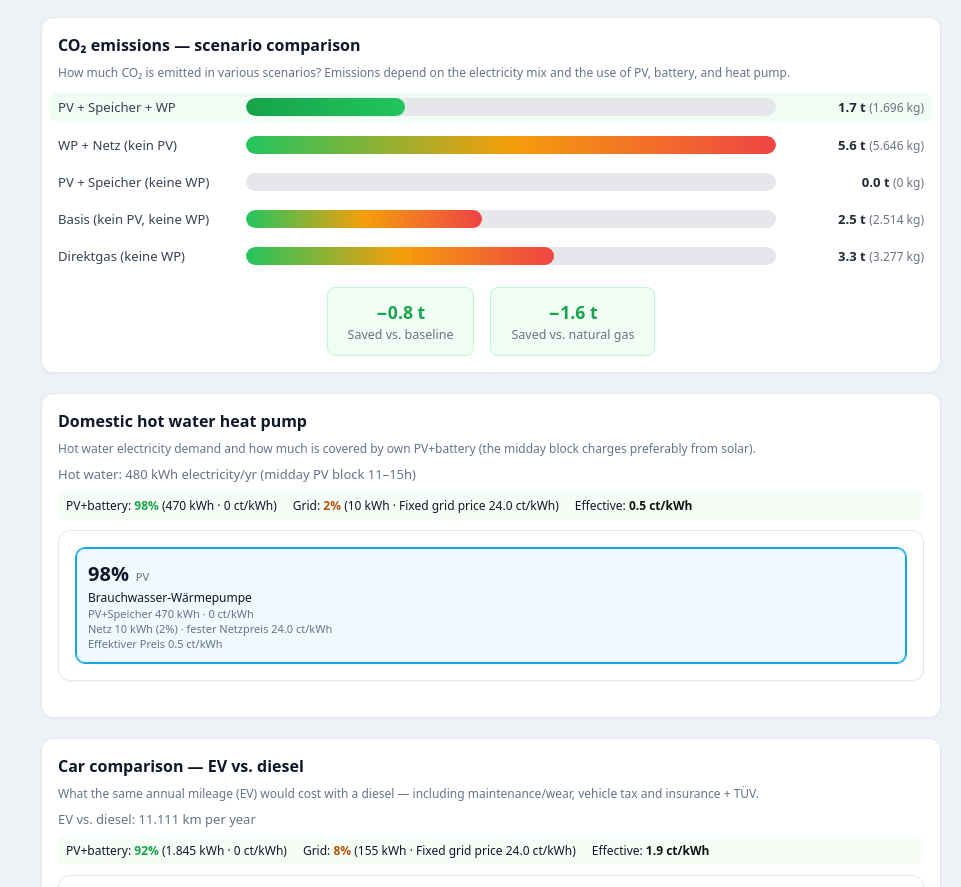
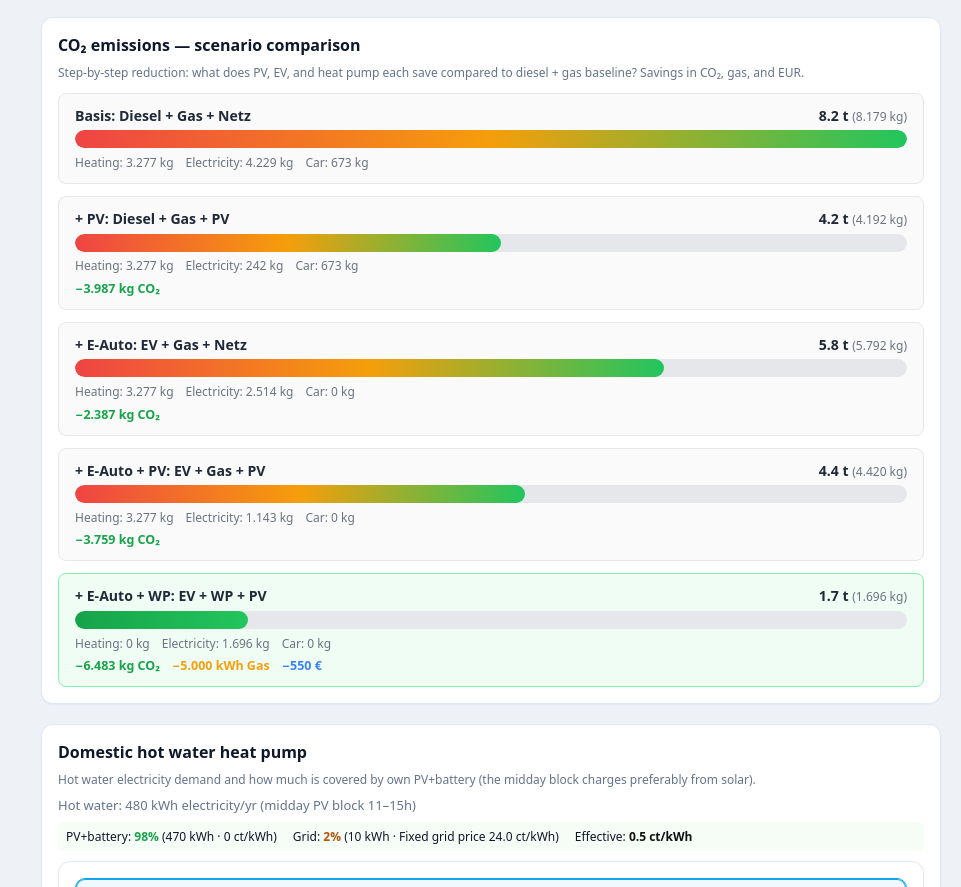
Before and after one commit to jazzmuesli/pvr.jazzmuesli.github.io, a website built with Vite: page index.html in a window 1280 px wide. Shown: the part 6263-7150 px from the top of the page, without its empty margins (319-1280 px from the left). Built offline with nearby package versions, Linux system fonts and the light colour scheme.

Commit message:
add co2 calculation and gas savings

```diff
--- a/src/calc/report.ts
+++ b/src/calc/report.ts
@@ -352,7 +352,7 @@ export interface GridMix {
 export const CO2_EMISSION_FACTORS: GridMixShares = {
   wind: 0.011,
   solar: 0.041,
-  gas: 1.0,     // at ~45% plant efficiency → ~1.0 kg CO2/kWh electricity
+  gas: 1.0,     // at ~45% plant efficiency → ~1.0 kg CO₂/kWh electricity
   coal: 0.95,
   biomass: 0.05,
   hydro: 0.005,
@@ -360,34 +360,43 @@ export const CO2_EMISSION_FACTORS: GridMixShares = {
 };
 
 /** CO2 emission factor for natural gas burned directly (heating). */
-export const CO2_GAS_DIRECT = 0.201; // kg CO2/kWh (German gas)
+export const CO2_GAS_DIRECT = 0.201; // kg CO₂/kWh (German gas)
+
+/** CO2 emission factor for diesel (tank-to-wheel). */
+export const CO2_DIESEL = 0.264; // kg CO₂/kWh diesel ≈ 2.64 kg CO₂/liter
+
+/** Diesel car energy demand: ~17 kWh/100km (≈ 6 l/100km). */
+export const DIESEL_KWH_PER_100KM = 17;
+
+/** Gas heating: useful heat / boiler efficiency. */
+export const GAS_HEAT_KWH_PER_KWH_USEFUL = 1 / DEFAULT_GAS_BOILER_EFFICIENCY; // ~1.087
 
 export interface Co2Scenario {
-  /** Label for the scenario. */
   label: string;
-  /** Total CO2 emissions in kg/year. */
   co2Kg: number;
-  /** CO2 in t/year (rounded to 2 decimals). */
   co2Tonnes: number;
-  /** Energy source description. */
-  source: string;
+  heatingCo2Kg: number;
+  electricityCo2Kg: number;
+  carCo2Kg: number;
+  /** Gas saved vs. baseline (kWh). */
+  gasSavedKWh: number;
+  /** CO2 saved vs. baseline (kg). */
+  co2SavedKg: number;
+  /** Money saved vs. baseline (EUR). */
+  savedEUR: number;
 }
 
 export interface Co2Analysis {
-  /** Current scenario: PV + battery + HP (actual grid import). */
-  current: Co2Scenario;
-  /** Without PV/battery: HP draws 100% from grid. */
-  withoutPv: Co2Scenario;
-  /** Without HP: PV + battery, household + EV only on grid. */
-  withoutHp: Co2Scenario;
-  /** Baseline: no PV, no battery, no HP — all load from grid. */
+  /** Scenario 1: Baseline — diesel car + gas heating + grid only. */
   baseline: Co2Scenario;
-  /** Direct gas: HP replaced by gas boiler. */
-  directGas: Co2Scenario;
-  /** CO2 saved vs. baseline (kg/year). */
-  savedVsBaselineKg: number;
-  /** CO2 saved vs. direct gas (kg/year). */
-  savedVsGasKg: number;
+  /** Scenario 2: + PV — diesel + gas + PV (grid deficit). */
+  plusPv: Co2Scenario;
+  /** Scenario 3: + EV — EV replaces diesel + gas heating + grid. */
+  plusEv: Co2Scenario;
+  /** Scenario 4: + EV + PV — EV + gas + PV. */
+  plusEvPv: Co2Scenario;
+  /** Scenario 5: + EV + WP — EV + WP + PV (current config). */
+  plusEvWp: Co2Scenario;
 }
 
 export interface SimReport {
@@ -740,98 +749,174 @@ function computeGridMix(
   };
 }
 
-function weightedCo2(shares: GridMixShares, totalKWh: number): number {
-  return totalKWh * (
-    shares.wind * CO2_EMISSION_FACTORS.wind +
-    shares.solar * CO2_EMISSION_FACTORS.solar +
-    shares.gas * CO2_EMISSION_FACTORS.gas +
-    shares.coal * CO2_EMISSION_FACTORS.coal +
-    shares.biomass * CO2_EMISSION_FACTORS.biomass +
-    shares.hydro * CO2_EMISSION_FACTORS.hydro +
-    shares.other * CO2_EMISSION_FACTORS.other
-  );
-}
-
 function computeCo2Analysis(
   p: SimParams,
   loads: ConsumerLoads,
   result: SimResult,
   gridMix: GridMix,
 ): Co2Analysis {
-  const hpEnabled = p.consumers.heatpump.enabled;
   const hpKWh = p.consumers.heatpump.annualKWh;
   const jaz = p.heatpumpJaz;
+  const evKWh = p.consumers.ev.annualKWh;
+  const annualKm = p.car.annualKm;
+
+  const sum = (arr: Float64Array) => annualSum(arr);
+
+  // Household load (always present)
+  const householdKWh = sum(loads.household);
+
+  // Gas heating: useful heat / boiler efficiency
   const usefulHeatKWh = hpKWh * jaz;
-  const gasDirectKWh = usefulHeatKWh / DEFAULT_GAS_BOILER_EFFICIENCY;
-  const gasDirectCo2Kg = gasDirectKWh * CO2_GAS_DIRECT;
+  const gasForHeatKWh = usefulHeatKWh / DEFAULT_GAS_BOILER_EFFICIENCY;
+  const gasHeatCo2Kg = gasForHeatKWh * CO2_GAS_DIRECT;
 
-  const sumArray = (arr: Float64Array) => annualSum(arr);
+  // Diesel car: annual km × energy per km × emission factor
+  const dieselKWh = annualKm * DIESEL_KWH_PER_100KM / 100;
+  const dieselCo2Kg = dieselKWh * CO2_DIESEL;
 
-  // Current scenario: actual grid import weighted by actual mix
-  const currentCo2Kg = weightedCo2(gridMix.overall, sumArray(result.gridImport));
+  // Grid electricity CO2: use the actual grid import from simulation
+  // weighted by the hourly mix (per-step integration for accuracy)
+  const computeGridCo2 = (gridImportArr: Float64Array): number => {
+    let co2 = 0;
+    for (let i = 0; i < TOTAL_STEPS; i++) {
+      const gi = gridImportArr[i];
+      if (gi <= 0) continue;
+      const mix = electricityMixForStep(i);
+      co2 += gi * (
+        mix.wind * CO2_EMISSION_FACTORS.wind +
+        mix.solar * CO2_EMISSION_FACTORS.solar +
+        mix.gas * CO2_EMISSION_FACTORS.gas +
+        mix.coal * CO2_EMISSION_FACTORS.coal +
+        mix.biomass * CO2_EMISSION_FACTORS.biomass +
+        mix.hydro * CO2_EMISSION_FACTORS.hydro +
+        mix.other * CO2_EMISSION_FACTORS.other
+      );
+    }
+    return co2;
+  };
 
-  // Without PV: entire load from grid, weighted by hourly mix
-  const withoutPvCo2Kg = weightedCo2(gridMix.withoutPv, sumArray(result.load));
+  // PV self-consumption: how much of the PV output covers load directly
+  const selfConsumptionKWh = sum(result.directUse) + sum(result.dischargeToLoadPV);
 
-  // Baseline: household + EV only, no HP, no PV
-  const baselineLoadNoHp = new Float64Array(TOTAL_STEPS);
-  for (let i = 0; i < TOTAL_STEPS; i++) {
-    baselineLoadNoHp[i] = loads.household[i] + (p.consumers.ev.enabled ? loads.ev[i] : 0);
+  // --- Scenario 1: Baseline — diesel car + gas heating + grid only (no PV) ---
+  // All household + HP load from grid, gas for heating, diesel for car
+  const baselineGridKWh = householdKWh + hpKWh;
+  const baselineGridCo2 = computeGridCo2_fromKWh(baselineGridKWh);
+  const baseline = makeScenario(
+    "Basis: Diesel + Gas + Netz",
+    gasHeatCo2Kg,
+    baselineGridCo2,
+    dieselCo2Kg,
+    0, 0, 0,
+  );
+
+  // --- Scenario 2: + PV — diesel + gas + PV covers household deficit ---
+  // PV covers part of household, rest from grid; HP still on grid
+  const hpGridKWh = hpKWh - Math.min(selfConsumptionKWh * (hpKWh / (householdKWh + hpKWh)), hpKWh);
+  const householdGridKWh = Math.max(0, householdKWh - selfConsumptionKWh);
+  const pvGridKWh = householdGridKWh + hpGridKWh;
+  const pvGridCo2 = computeGridCo2_fromKWh(pvGridKWh);
+  const plusPv = makeScenario(
+    "+ PV: Diesel + Gas + PV",
+    gasHeatCo2Kg,
+    pvGridCo2,
+    dieselCo2Kg,
+    0,
+    gasForHeatKWh, // gas stays same
+    baselineGridKWh - pvGridKWh, // grid kWh saved
+  );
+
+  // --- Scenario 3: + EV — EV replaces diesel + gas + grid ---
+  // EV on grid, gas heating, no PV
+  const evPlusHouseholdGridKWh = evKWh + householdKWh;
+  const evGridCo2 = computeGridCo2_fromKWh(evPlusHouseholdGridKWh);
+  const plusEv = makeScenario(
+    "+ E-Auto: EV + Gas + Netz",
+    gasHeatCo2Kg,
+    evGridCo2,
+    0, // no diesel
+    0,
+    gasForHeatKWh,
+    0,
+  );
+
+  // --- Scenario 4: + EV + PV — EV + gas + PV ---
+  const evPvHouseholdGridKWh = Math.max(0, householdKWh - selfConsumptionKWh);
+  const evPvGridKWh = evKWh + evPvHouseholdGridKWh;
+  const evPvGridCo2 = computeGridCo2_fromKWh(evPvGridKWh);
+  const plusEvPv = makeScenario(
+    "+ E-Auto + PV: EV + Gas + PV",
+    gasHeatCo2Kg,
+    evPvGridCo2,
+    0,
+    0,
+    gasForHeatKWh,
+    0,
+  );
+
+  // --- Scenario 5: + EV + WP — EV + WP + PV (current config) ---
+  const hpTotalGridCo2 = computeGridCo2(result.gridImport);
+  const plusEvWp = makeScenario(
+    "+ E-Auto + WP: EV + WP + PV",
+    0, // no gas heating
+    hpTotalGridCo2,
+    0,
+    gasForHeatKWh, // gas saved by WP
+    0,
+    0,
+  );
+
+  // Compute savings vs baseline
+  addSavings(baseline, baseline);
+  addSavings(plusPv, baseline);
+  addSavings(plusEv, baseline);
+  addSavings(plusEvPv, baseline);
+  addSavings(plusEvWp, baseline);
+
+  return { baseline, plusPv, plusEv, plusEvPv, plusEvWp };
+
+  function makeScenario(
+    label: string,
+    heatingCo2: number,
+    elecCo2: number,
+    carCo2: number,
+    gasSavedKWh: number,
+    _gasUsedKWh: number,
+    _gridSavedKWh: number,
+  ): Co2Scenario {
+    const total = heatingCo2 + elecCo2 + carCo2;
+    return {
+      label,
+      co2Kg: Math.round(total),
+      co2Tonnes: Math.round(total / 10) / 100,
+      heatingCo2Kg: Math.round(heatingCo2),
+      electricityCo2Kg: Math.round(elecCo2),
+      carCo2Kg: Math.round(carCo2),
+      gasSavedKWh: Math.round(gasSavedKWh),
+      co2SavedKg: 0,
+      savedEUR: 0,
+    };
   }
-  const baselineCo2Kg = weightedCo2(gridMix.withoutPv, sumArray(baselineLoadNoHp));
 
-  // Without HP: PV + battery, but no heat pump
-  const withoutHpLoad = new Float64Array(TOTAL_STEPS);
-  for (let i = 0; i < TOTAL_STEPS; i++) {
-    withoutHpLoad[i] = loads.household[i] + (p.consumers.ev.enabled ? loads.ev[i] : 0);
+  function addSavings(s: Co2Scenario, base: Co2Scenario): void {
+    s.co2SavedKg = Math.round(base.co2Kg - s.co2Kg);
+    const baseGasKWh = base.heatingCo2Kg / CO2_GAS_DIRECT * DEFAULT_GAS_BOILER_EFFICIENCY / jaz;
+    const thisGasKWh = s.heatingCo2Kg / CO2_GAS_DIRECT * DEFAULT_GAS_BOILER_EFFICIENCY / jaz;
+    s.gasSavedKWh = Math.round(Math.max(0, baseGasKWh - thisGasKWh));
+    s.savedEUR = Math.round(s.gasSavedKWh * 0.11);
   }
-  const totalLoadWithoutHp = sumArray(withoutHpLoad);
-  const selfConsumptionWithoutHp = Math.min(sumArray(result.pv), totalLoadWithoutHp);
-  const gridImportWithoutHp = totalLoadWithoutHp - selfConsumptionWithoutHp;
-  const withoutHpCo2Kg = weightedCo2(gridMix.overall, gridImportWithoutHp);
 
-  // Direct gas: HP replaced by gas boiler
-  const directGasCo2Kg = hpEnabled ? gasDirectCo2Kg : 0;
-
-  const fmt = (v: number) => Math.round(v);
-  const toT = (v: number) => Math.round(v / 10) / 100;
-
-  const currentLabel = hpEnabled ? "PV + Speicher + WP" : "PV + Speicher";
-
-  return {
-    current: {
-      label: currentLabel,
-      co2Kg: fmt(currentCo2Kg),
-      co2Tonnes: toT(currentCo2Kg),
-      source: "Netzbezug (aktuell)",
-    },
-    withoutPv: {
-      label: hpEnabled ? "WP + Netz (kein PV)" : "Nur Netz (kein PV)",
-      co2Kg: fmt(withoutPvCo2Kg),
-      co2Tonnes: toT(withoutPvCo2Kg),
-      source: "100% Netzstrom",
-    },
-    withoutHp: {
-      label: "PV + Speicher (keine WP)",
-      co2Kg: fmt(withoutHpCo2Kg),
-      co2Tonnes: toT(withoutHpCo2Kg),
-      source: "Netzbezug ohne WP",
-    },
-    baseline: {
-      label: "Basis (kein PV, keine WP)",
-      co2Kg: fmt(baselineCo2Kg),
-      co2Tonnes: toT(baselineCo2Kg),
-      source: "100% Netzstrom",
-    },
-    directGas: {
-      label: "Direktgas (keine WP)",
-      co2Kg: fmt(directGasCo2Kg),
-      co2Tonnes: toT(directGasCo2Kg),
-      source: "Erdgas-Heizkessel",
-    },
-    savedVsBaselineKg: fmt(baselineCo2Kg - currentCo2Kg),
-    savedVsGasKg: hpEnabled ? fmt(gasDirectCo2Kg - currentCo2Kg) : 0,
-  };
+  function computeGridCo2_fromKWh(totalGridKWh: number): number {
+    // Use the withoutPv mix (average grid intensity)
+    const avgCo2 = gridMix.withoutPv.wind * CO2_EMISSION_FACTORS.wind +
+      gridMix.withoutPv.solar * CO2_EMISSION_FACTORS.solar +
+      gridMix.withoutPv.gas * CO2_EMISSION_FACTORS.gas +
+      gridMix.withoutPv.coal * CO2_EMISSION_FACTORS.coal +
+      gridMix.withoutPv.biomass * CO2_EMISSION_FACTORS.biomass +
+      gridMix.withoutPv.hydro * CO2_EMISSION_FACTORS.hydro +
+      gridMix.withoutPv.other * CO2_EMISSION_FACTORS.other;
+    return totalGridKWh * avgCo2;
+  }
 }
 
 export function runSimulation(p: SimParams): SimReport {
--- a/src/i18n/index.ts
+++ b/src/i18n/index.ts
@@ -261,16 +261,18 @@ const de: Messages = {
 
   // CO2 scenario section
   "co2.title": "CO₂-Emissionen — Szenarienvergleich",
-  "co2.hint": "Wie viel CO₂ wird in verschiedenen Szenarien ausgestoßen? Die Emissionen hängen vom Strommix und der Nutzung von PV, Speicher und Wärmepumpe ab.",
-  "co2.current": "Aktuelles Szenario",
-  "co2.without_pv": "Ohne PV/Speicher",
-  "co2.without_hp": "Ohne Wärmepumpe",
-  "co2.baseline": "Basis (kein PV, keine WP)",
-  "co2.direct_gas": "Direktgas (keine WP)",
-  "co2.saved_vs_baseline": "Eingespart vs. Basis",
-  "co2.saved_vs_gas": "Eingespart vs. Erdgas",
+  "co2.hint": "Schrittweise Reduktion: Was bringt PV, E-Auto und Wärmepumpe jeweils gegenuber dem Diesel- und Gas-Standard? Ersparnis in CO₂, Gas und Euro.",
+  "co2.baseline": "Basis: Diesel + Gas + Netz",
+  "co2.plus_pv": "+ PV: Diesel + Gas + PV",
+  "co2.plus_ev": "+ E-Auto: EV + Gas + Netz",
+  "co2.plus_ev_pv": "+ E-Auto + PV: EV + Gas + PV",
+  "co2.plus_ev_wp": "+ E-Auto + WP: EV + WP + PV",
+  "co2.heating": "Heizung",
+  "co2.electricity": "Strom",
+  "co2.car": "Auto",
   "co2.co2_tonnes": "t CO₂/Jahr",
   "co2.co2_kg": "kg CO₂/Jahr",
+  "co2.co2_per_kwh": "CO₂-Faktor",
 
   // BWWP section
   "bwwp.title": "Brauchwasser-Wärmepumpe",
@@ -997,16 +999,18 @@ const en: Messages = {
 
   // CO2 scenario section
   "co2.title": "CO₂ emissions — scenario comparison",
-  "co2.hint": "How much CO₂ is emitted in various scenarios? Emissions depend on the electricity mix and the use of PV, battery, and heat pump.",
-  "co2.current": "Current scenario",
-  "co2.without_pv": "Without PV/battery",
-  "co2.without_hp": "Without heat pump",
-  "co2.baseline": "Baseline (no PV, no HP)",
-  "co2.direct_gas": "Direct gas (no HP)",
-  "co2.saved_vs_baseline": "Saved vs. baseline",
-  "co2.saved_vs_gas": "Saved vs. natural gas",
+  "co2.hint": "Step-by-step reduction: what does PV, EV, and heat pump each save compared to diesel + gas baseline? Savings in CO₂, gas, and EUR.",
+  "co2.baseline": "Baseline: diesel + gas + grid",
+  "co2.plus_pv": "+ PV: diesel + gas + PV",
+  "co2.plus_ev": "+ EV: EV + gas + grid",
+  "co2.plus_ev_pv": "+ EV + PV: EV + gas + PV",
+  "co2.plus_ev_wp": "+ EV + HP: EV + HP + PV",
+  "co2.heating": "Heating",
+  "co2.electricity": "Electricity",
+  "co2.car": "Car",
   "co2.co2_tonnes": "t CO₂/year",
   "co2.co2_kg": "kg CO₂/year",
+  "co2.co2_per_kwh": "CO₂ factor",
 
   // BWWP section
   "bwwp.title": "Domestic hot water heat pump",
--- a/src/main.ts
+++ b/src/main.ts
@@ -1,4 +1,4 @@
-import { runSimulation, SimReport } from "./calc/report";
+import { runSimulation, SimReport, CO2_EMISSION_FACTORS, CO2_GAS_DIRECT, CO2_DIESEL } from "./calc/report";
 import { DEFAULT_GAS_BOILER_EFFICIENCY, DEFAULT_GAS_POWERPLANT_EFFICIENCY } from "./calc/heatpumpGasSavings";
 import { buildControls } from "./ui/controls";
 import { DEFAULT_STATE, toSimParams } from "./ui/state";
@@ -214,7 +214,7 @@ function renderGridMix(r: SimReport): void {
       <div class="pie-chart-card-title">${t("gridmix.heatpump")}</div>
       <div class="pie-chart-card-hint">${t("gridmix.heatpump_hint")}</div>
       <div class="pie-chart-card-body"></div>
-      <div class="pie-chart-card-footer">${t("gridmix.gas_share")}: <strong>${fmtPct(hpGas)}</strong></div>
+      <div class="pie-chart-card-footer" data-tooltip="Gas → ${CO2_EMISSION_FACTORS.gas * 1000} g CO₂/kWh Strom · Erdgas-Heizkessel → ${CO2_GAS_DIRECT * 1000} g CO₂/kWh Wärme">${t("gridmix.gas_share")}: <strong>${fmtPct(hpGas)}</strong></div>
     </div>`;
   }
 
@@ -223,7 +223,7 @@ function renderGridMix(r: SimReport): void {
     <div class="pie-chart-card-title">${t("gridmix.overall")}</div>
     <div class="pie-chart-card-hint">${t("gridmix.overall_hint")}</div>
     <div class="pie-chart-card-body"></div>
-    <div class="pie-chart-card-footer">${t("gridmix.gas_share")}: <strong>${fmtPct(overallGas)}</strong></div>
+    <div class="pie-chart-card-footer" data-tooltip="Gas → ${CO2_EMISSION_FACTORS.gas * 1000} g CO₂/kWh Strom">${t("gridmix.gas_share")}: <strong>${fmtPct(overallGas)}</strong></div>
   </div>`;
 
   // Without PV pie chart
@@ -231,7 +231,7 @@ function renderGridMix(r: SimReport): void {
     <div class="pie-chart-card-title">${t("gridmix.without_pv")}</div>
     <div class="pie-chart-card-hint">${t("gridmix.without_pv_hint")}</div>
     <div class="pie-chart-card-body"></div>
-    <div class="pie-chart-card-footer">${t("gridmix.gas_share")}: <strong>${fmtPct(noPvGas)}</strong></div>
+    <div class="pie-chart-card-footer" data-tooltip="Gas → ${CO2_EMISSION_FACTORS.gas * 1000} g CO₂/kWh Strom">${t("gridmix.gas_share")}: <strong>${fmtPct(noPvGas)}</strong></div>
   </div>`;
 
   gridMixBody.innerHTML = html;
@@ -253,40 +253,50 @@ function renderCo2(r: SimReport): void {
   co2Title.textContent = t("co2.title");
   co2Hint.textContent = t("co2.hint");
 
-  const scenarios = [c.current, c.withoutPv, c.withoutHp, c.baseline, c.directGas];
+  const scenarios = [c.baseline, c.plusPv, c.plusEv, c.plusEvPv, c.plusEvWp];
   const maxCo2 = Math.max(...scenarios.map((s) => s.co2Kg), 1);
 
-  const kwh = (v: number) => v.toLocaleString("de-DE");
-  const fmt = (v: number) => (v / 1000).toFixed(1);
+  const fmt = (v: number) => v.toLocaleString("de-DE");
+  const fmtT = (v: number) => (v / 1000).toFixed(1);
+  const fmtEur = (v: number) => v.toLocaleString("de-DE", { style: "currency", currency: "EUR", maximumFractionDigits: 0 });
 
-  let html = `<div class="co2-scenarios">`;
-  for (const s of scenarios) {
+  // CO2 per kWh factors for tooltips
+  const factorRows = Object.entries(CO2_EMISSION_FACTORS)
+    .filter(([, v]) => v > 0)
+    .map(([src, factor]) => `${src}: ${(factor * 1000).toFixed(0)} g CO₂/kWh`)
+    .join(" · ");
+
+  let html = `<div class="co2-steps">`;
+
+  for (let i = 0; i < scenarios.length; i++) {
+    const s = scenarios[i];
     const pct = (s.co2Kg / maxCo2) * 100;
-    const isCurrent = s === c.current;
+    const isBest = s.co2Kg === Math.min(...scenarios.map((x) => x.co2Kg));
+    const isFirst = i === 0;
+
     html += `
-      <div class="co2-row${isCurrent ? " co2-row-hl" : ""}">
-        <div class="co2-label">${s.label}</div>
+      <div class="co2-step${isBest ? " co2-step-hl" : ""}">
+        <div class="co2-step-header">
+          <div class="co2-step-label">${s.label}</div>
+          <div class="co2-step-total">
+            ${fmtT(s.co2Kg)} t <span class="co2-sub">(${fmt(s.co2Kg)} kg)</span>
+          </div>
+        </div>
         <div class="co2-bar-wrap">
           <div class="co2-bar" style="width:${pct}%"></div>
         </div>
-        <div class="co2-value">${fmt(s.co2Kg)} t <span class="co2-sub">(${kwh(s.co2Kg)} kg)</span></div>
+        <div class="co2-breakdown">
+          <span class="co2-tag co2-tag-heat" data-tooltip="${CO2_GAS_DIRECT * 1000} g CO₂/kWh (Erdgas-Heizkessel)">${t("co2.heating")}: ${fmt(s.heatingCo2Kg)} kg</span>
+          <span class="co2-tag co2-tag-elec" data-tooltip="${factorRows}">${t("co2.electricity")}: ${fmt(s.electricityCo2Kg)} kg</span>
+          <span class="co2-tag co2-tag-car" data-tooltip="${CO2_DIESEL * 1000} g CO₂/kWh Diesel">${t("co2.car")}: ${fmt(s.carCo2Kg)} kg</span>
+        </div>
+        ${!isFirst ? `
+        <div class="co2-saved">
+          <span class="co2-saved-item co2-saved-co2">−${fmt(s.co2SavedKg)} kg CO₂</span>
+          <span class="co2-saved-item co2-saved-gas">${s.gasSavedKWh > 0 ? "−" + fmt(s.gasSavedKWh) + " kWh Gas" : ""}</span>
+          <span class="co2-saved-item co2-saved-eur">${s.savedEUR > 0 ? "−" + fmtEur(s.savedEUR) : ""}</span>
+        </div>` : ""}
       </div>`;
-  }
-  html += `</div>`;
-
-  // Savings summary
-  html += `<div class="co2-savings">`;
-  if (c.savedVsBaselineKg > 0) {
-    html += `<div class="co2-saving-card">
-      <div class="co2-saving-val">−${fmt(c.savedVsBaselineKg)} t</div>
-      <div class="co2-saving-key">${t("co2.saved_vs_baseline")}</div>
-    </div>`;
-  }
-  if (c.savedVsGasKg > 0) {
-    html += `<div class="co2-saving-card">
-      <div class="co2-saving-val">−${fmt(c.savedVsGasKg)} t</div>
-      <div class="co2-saving-key">${t("co2.saved_vs_gas")}</div>
-    </div>`;
   }
   html += `</div>`;
 
--- a/src/styles.css
+++ b/src/styles.css
@@ -347,77 +347,100 @@ body {
 }
 
 /* ---- CO2 scenarios -------------------------------------------------------- */
-.co2-scenarios {
+.co2-steps {
   display: flex;
   flex-direction: column;
-  gap: 0.5rem;
+  gap: 0.75rem;
   margin-top: 0.75rem;
 }
-.co2-row {
-  display: grid;
-  grid-template-columns: 180px 1fr 140px;
-  align-items: center;
-  gap: 0.5rem;
-  padding: 0.35rem 0;
+.co2-step {
+  border: 1px solid #e5e7eb;
+  border-radius: 0.5rem;
+  padding: 0.75rem 1rem;
+  background: #fafafa;
 }
-.co2-row-hl {
+.co2-step-hl {
+  border-color: #86efac;
   background: #f0fdf4;
-  border-radius: 0.375rem;
-  padding: 0.35rem 0.5rem;
-  margin: 0 -0.5rem;
 }
-.co2-label {
-  font-size: 0.82rem;
-  color: #374151;
-  font-weight: 500;
+.co2-step-header {
+  display: flex;
+  justify-content: space-between;
+  align-items: baseline;
+  margin-bottom: 0.35rem;
+}
+.co2-step-label {
+  font-weight: 600;
+  font-size: 0.88rem;
+  color: #1f2937;
+}
+.co2-step-total {
+  font-size: 0.88rem;
+  color: #1f2937;
+  font-weight: 600;
 }
 .co2-bar-wrap {
   height: 18px;
   background: #e5e7eb;
   border-radius: 9px;
   overflow: hidden;
+  margin-bottom: 0.35rem;
 }
 .co2-bar {
   height: 100%;
-  background: linear-gradient(90deg, #22c55e, #f59e0b, #ef4444);
+  background: linear-gradient(90deg, #ef4444, #f59e0b, #22c55e);
   border-radius: 9px;
   transition: width 0.3s ease;
 }
-.co2-row-hl .co2-bar {
+.co2-step-hl .co2-bar {
   background: linear-gradient(90deg, #16a34a, #22c55e);
 }
-.co2-value {
-  font-size: 0.82rem;
-  color: #1f2937;
+.co2-breakdown {
+  display: flex;
+  gap: 0.75rem;
+  font-size: 0.75rem;
+  color: #6b7280;
+}
+.co2-tag {
+  display: inline-flex;
+  align-items: center;
+  gap: 0.25rem;
+  cursor: help;
+}
+.co2-tag::before {
+  content: "";
+  display: inline-block;
+  width: 8px;
+  height: 8px;
+  border-radius: 50%;
+}
+.co2-tag-heat::before {
+  background: #f59e0b;
+}
+.co2-tag-elec::before {
+  background: #3b82f6;
+}
+.co2-tag-car::before {
+  background: #8b5cf6;
+}
+.co2-saved {
+  display: flex;
+  gap: 0.75rem;
+  margin-top: 0.35rem;
+  font-size: 0.78rem;
   font-weight: 600;
-  text-align: right;
-  white-space: nowrap;
+}
+.co2-saved-co2 {
+  color: #16a34a;
+}
+.co2-saved-gas {
+  color: #f59e0b;
+}
+.co2-saved-eur {
+  color: #3b82f6;
 }
 .co2-sub {
   font-weight: 400;
   color: #6b7280;
   font-size: 0.75rem;
 }
-.co2-savings {
-  display: flex;
-  gap: 1rem;
-  margin-top: 1rem;
-  justify-content: center;
-}
-.co2-saving-card {
-  text-align: center;
-  padding: 0.75rem 1.25rem;
-  border-radius: 0.5rem;
-  background: #f0fdf4;
-  border: 1px solid #bbf7d0;
-}
-.co2-saving-val {
-  font-size: 1.1rem;
-  font-weight: 700;
-  color: #16a34a;
-}
-.co2-saving-key {
-  font-size: 0.78rem;
-  color: #6b7280;
-  margin-top: 0.15rem;
-}
--- a/src/ui/charts.ts
+++ b/src/ui/charts.ts
@@ -22,6 +22,7 @@ import {
   DayChartDatum,
   ScenarioDatum,
   TariffCombination,
+  CO2_EMISSION_FACTORS,
 } from "../calc/report";
 import { t, fmtEUR as i18nFmtEUR, fmtKWh as i18nFmtKWh, getLocale } from "../i18n";
 
@@ -839,8 +840,10 @@ export function renderPieChart(
   legend.className = "pie-legend";
   for (const [src, share] of sources) {
     const pct = (share * 100).toFixed(1);
+    const co2 = (CO2_EMISSION_FACTORS[src as keyof typeof CO2_EMISSION_FACTORS] ?? 0) * 1000;
     const item = document.createElement("span");
     item.className = "legend-item";
+    item.setAttribute("data-tooltip", `${co2.toFixed(0)} g CO₂/kWh`);
     const sw = document.createElement("span");
     sw.className = "legend-swatch";
     sw.style.background = SOURCE_COLORS[src] ?? SOURCE_COLORS.other;
```
Also changed, not shown: tests/report.test.ts (+33 -16 lines).
